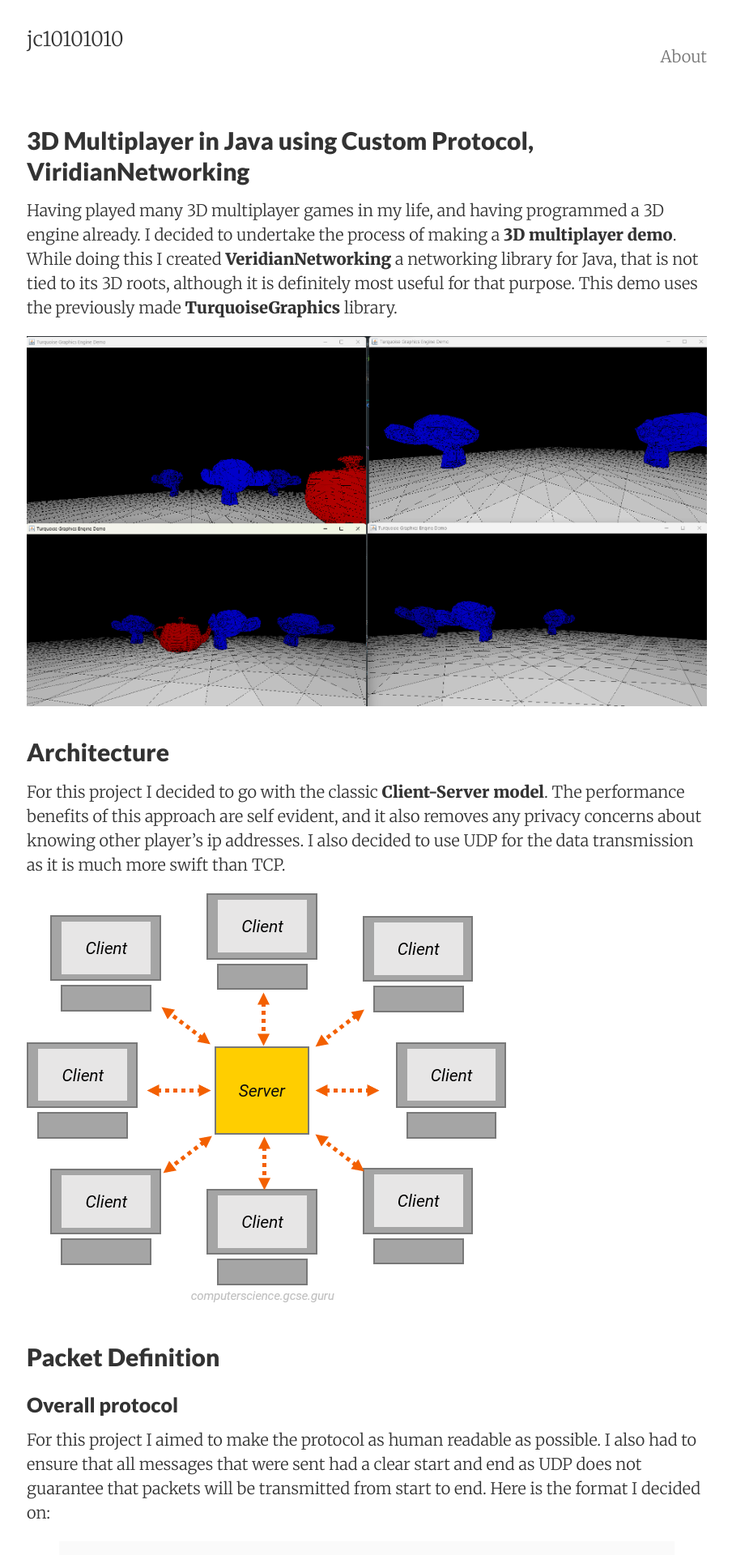
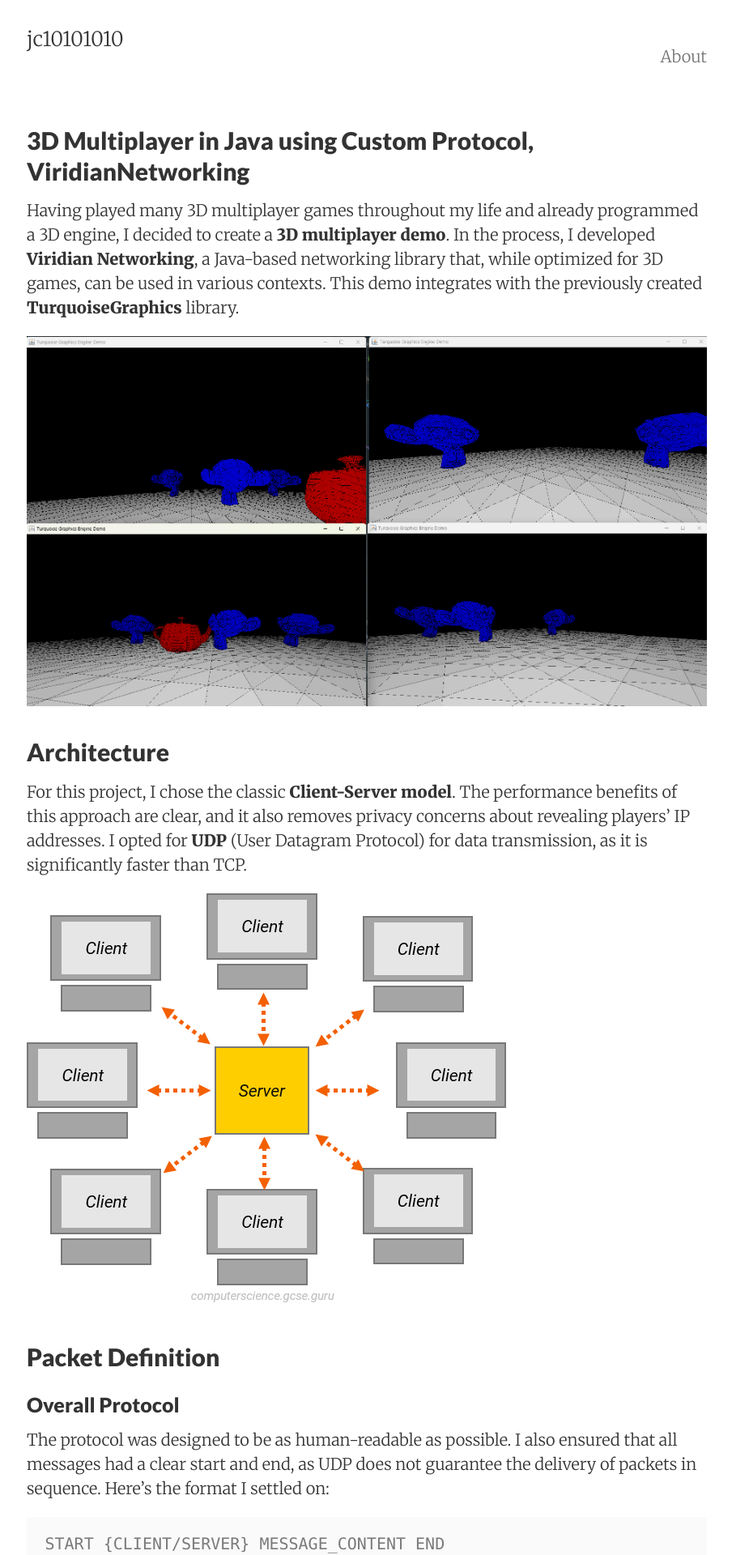
Before and after one commit to jc10101010/jc10101010.github.io, a Jekyll site: the page built from _posts/2024-08-12-multiplayer.md, in a window 1280 px wide. Shown: the top 1920 px of the page at 81% size, without its empty margins (187-1091 px from the left). Built offline with Jekyll 4.4.1, drawn with Linux system fonts in a browser that asks for light colours; some of the changed text lies outside the part shown.

Commit message:
Fixed spelling and grammer

````diff
--- a/_posts/2024-08-12-multiplayer.md
+++ b/_posts/2024-08-12-multiplayer.md
@@ -3,160 +3,147 @@ layout:     page
 title:      3D Multiplayer in Java using Custom Protocol, ViridianNetworking
 summary:    A UDP game networking solution written in Java. Applied in a 3D multiplayer demo.
 categories: jekyll pixyll
+
 ---
 
-Having played many 3D multiplayer games in my life, and having programmed a 3D engine already.
-I decided to undertake the process of making a __3D multiplayer demo__. While doing this I created __VeridianNetworking__
-a networking library for Java, that is not tied to its 3D roots, although it is definitely most useful
-for that purpose. This demo uses the previously made __TurquoiseGraphics__ library.
+Having played many 3D multiplayer games throughout my life and already programmed a 3D engine, I decided to create a **3D multiplayer demo**. In the process, I developed **Viridian Networking**, a Java-based networking library that, while optimized for 3D games, can be used in various contexts. This demo integrates with the previously created **TurquoiseGraphics** library.
 
 ![Multiplayer game image](/images/multiplayer-demo.png)
 
-
 ## Architecture
 
-For this project I decided to go with the classic __Client-Server model__.
-The performance benefits of this approach are self evident, and it also removes any
-privacy concerns about knowing other player's ip addresses. I also decided to use UDP
-for the data transmission as it is much more swift than TCP.
+For this project, I chose the classic **Client-Server model**. The performance benefits of this approach are clear, and it also removes privacy concerns about revealing players' IP addresses. I opted for **UDP** (User Datagram Protocol) for data transmission, as it is significantly faster than TCP.
 
 ![Client Server Network](/images/client-server-network.png)
 
 ## Packet Definition
 
-### Overall protocol
-For this project I aimed to make the protocol as human readable as possible. I also had to ensure that
-all messages that were sent had a clear start and end as UDP does not guarantee that packets
-will be transmitted from start to end. Here is the format I decided on:
-{% highlight  lineanchors %}
+### Overall Protocol
+
+The protocol was designed to be as human-readable as possible. I also ensured that all messages had a clear start and end, as UDP does not guarantee the delivery of packets in sequence. Here's the format I settled on:
+
+```
 START {CLIENT/SERVER} MESSAGE_CONTENT END
+```
 
-Note:
-CLIENT/SERVER refers to the sender of the packet
-MESSAGE_CONTENT refers to the actual data being sent
-{% endhighlight %}
+**Note:**
+- **CLIENT/SERVER** refers to the packet's sender.
+- **MESSAGE_CONTENT** is the actual data being transmitted.
 
-### A typical interaction
-####      Interaction One: Joining A Game
+### A Typical Interaction
+
+#### Interaction One: Joining a Game
+
 ##### Client Sends: The Join Packet
-This is the first packet a client sends to the server, to indicate that it wants
-to be part of the lobby. Essentially this packet is like the computer knocking on the door.
-{% highlight  lineanchors %}
+This is the first packet a client sends to the server, indicating its desire to join the game lobby. It’s like the client knocking on the server's door.
+
+```
 START CLIENT JOIN END
-{% endhighlight %}
+```
+
 ##### Server Sends: The You Joined Packet
-This is the packet the server sends to the client to indicate that
-it is now part of the lobby and can request the current game state data.
-{% highlight  lineanchors %}
+This packet confirms that the client has successfully joined the lobby and can now request the current game state.
+
+```
 START SERVER YOUJOINED END
-{% endhighlight %}
+```
 
+#### Interaction Two: Typical Data Transfer
 
+##### Client Sends: The Set Position and Rotation Packet
+The client sends this packet to inform the server of its current position and rotation in the game world.
 
-
-####      Interaction Two: Typical Data Transfer
-##### Client Sends: The Set Position and Rotation Packet
-This is the packet the client sends to the server to tell the server its current
-position and rotation in the world.
-{% highlight  lineanchors %}
+```
 START CLIENT SET POSITION 2 2 2 END
 START CLIENT SET ROTATION 2.843 -0.342 0.8973 END
-{% endhighlight %}
+```
+
 ##### Client Sends: The Request Packet
-This is the packet the client sends to the server to ask for the current state of the other players
-in the game.
-{% highlight  lineanchors %}
+This packet requests the current state of other players from the server.
+
+```
 START CLIENT REQUEST END
-{% endhighlight %}
+```
 
 ##### Server Sends: The State Position and Rotation Packet
-This is the packet the server sends to the client to inform the client what the position and rotation of some player is.
-The server sends one of these packets for each player other than the client-player. The first number indicates
-the "name" of the player, which is just the id assigned by the server.
-{% highlight  lineanchors %}
+In response, the server sends the position and rotation of other players. The first number indicates the player's name, which is essentially the ID assigned by the server.
+
+```
 START SERVER STATE POSITION 2 1 1 1.5 END
 START SERVER STATE ROTATION 2 2.754 2.32 0.23 END
-{% endhighlight %}
+```
 
 ## Code Samples
+
 ### Server
-The server in this project is __blocking__, constantly waiting to receive a
-packet so it can quickly respond with some packets of its own.
-Here is the main server code:
-{% highlight java lineanchors %}
 
+The server in this project is **blocking**, meaning it waits continuously to receive a packet, then quickly responds before going back to waiting. Here's the main server code:
+
+```java
 /**
-* Performs the main loop of the server
-* Waits to receieve a packet and then responds.
-* then it goes back to waiting.
-*/
+ * Performs the main loop of the server.
+ * Waits to receive a packet and then responds.
+ * Then it goes back to waiting.
+ */
 public void runServer() throws IOException {
     while (true) {
-        //Block until a packet is receieved
+        // Block until a packet is received
         receivePacket();
 
-        //Respond to packet receieved
+        // Respond to the received packet
         generateResponsePacket();
 
-        //Send response packets
-        if (responsePackets.size() != 0) {
+        // Send response packets
+        if (!responsePackets.isEmpty()) {
             for (Packet packet : responsePackets) {
                 sendResponsePacket(packet);
             }
         }
     }
 }
-
-{% endhighlight %}
+```
 
 ### Client
 
-Unlike the server the client is __not blocking__, this means
-that the client is looping ~20 times a second. First the
-client sends any pending messages. Then if it has
-new packets from the server that have not been processed it will process them.
-Here is the main client code:
+Unlike the server, the client is **non-blocking**, meaning it loops around 20 times per second. First, it sends any pending messages. If there are unprocessed packets from the server, it processes them. Here's the main client code:
 
-{% highlight java lineanchors %}
-
+```java
 /**
-* Performs the main loop of the client
-* loops constantly waiting to receieve a packet
-* and then processes it.
-*/
-public void run_client() throws IOException, InterruptedException{
+ * Performs the main loop of the client.
+ * Loops constantly, waiting to receive a packet,
+ * and then processes it.
+ */
+public void run_client() throws IOException, InterruptedException {
     while (true) {
-        //If already in game
+        // If already in the game
         if (has_joined_game) {
-            //Send typical data transfer packets
+            // Send typical data transfer packets
             sendPacket(new ClientSetPositionPacket(player_position));
             sendPacket(new ClientSetRotationPacket(player_rotation));
             sendPacket(new ClientRequestPacket());
         } else {
-            //Send a join packet
+            // Send a join packet
             sendPacket(new ClientJoinPacket());
         }
 
-        //Receieve any pending packets, NOT BLOCKING
+        // Receive any pending packets, NOT BLOCKING
         receivePackets();
 
-        //Process any packets that were pending
+        // Process any pending packets
         while (isPacketAvailable()) {
             processPacket(getFirstPacket());
         }
-
     }
 }
-
-{% endhighlight %}
+```
 
 ### Packets
-As this library was written in Java, all packets are their own Class and inherit from other packets.
-Heres the code for defining the ClientSetPositionPacket packet:
-{% highlight java lineanchors %}
 
+Since this library is written in Java, each packet is its own class and inherits from other packet classes. Here’s the code for the `ClientSetPositionPacket`:
+
+```java
 public class ClientSetPositionPacket extends ClientSetPacket {
-    public Vertex position; //The position being sent in the packet
+    public Vertex position; // The position being sent in the packet
 
     public ClientSetPositionPacket(Vertex position) {
         clientSetType = clientSetTypeEnum.POSITION;
@@ -164,54 +151,50 @@ public class ClientSetPositionPacket extends ClientSetPacket {
     }
 
     /**
-    * This function returns the packet if it were a string.
-    * It relies on the packet inheriting the wrapString function from
-    * it's parents.
-    */
+     * Returns the packet as a string.
+     * This method relies on the packet inheriting the wrapString
+     * function from its parent class.
+     */
     public String toString() {
         return wrapString(position.x + " " + position.y + " " + position.z);
     }
 }
-
-{% endhighlight %}
+```
 
 ### Game Implementation
-Here is an example of how the packets are processed by the client
- in the specific implementation within the 3D demonstration:
 
-{% highlight java lineanchors %}
+Here is an example of how packets are processed by the client in the specific implementation within the 3D demonstration:
 
+```java
 /**
-* Processes an individual Server State Position Packet, moving the mentioned player's render object in game
-*/
+ * Processes an individual Server State Position Packet,
+ * moving the mentioned player's render object in-game.
+ */
 public void processPositionPacket(ServerStatePositionPacket packet) {
-    //Get the data from the packet
+    // Get the data from the packet
     String name = packet.name;
     Vertex player_pos = packet.vertex;
 
-    //If other player already an object in game
-    if (nameToObject.keySet().contains(name)) {
-
-        //Find the object of the other player, and move it
+    // If the other player already has an object in-game
+    if (nameToObject.containsKey(name)) {
+        // Find the object and move it
         RenderObject obj = nameToObject.get(name);
         obj.setPosition(player_pos);
+    } else {
+        // Otherwise, create a new object for the player
+        RenderObject obj = RenderObject.loadObject("data/monkey.obj", "player",
+            new InverseSqrShadow(new Color(0, 0, 255), game_scene),
+            new Vertex(0, 0, 0));
 
-    } else {
-
-        //Otherwise make a new object that represents the player
-        RenderObject obj = RenderObject.loadObject("data/monkey.obj", "player", new InverseSqrShadow(new Color(0,0,255), game_scene), new Vertex(0,0f,0));
-
-        //Add this object to our map and to the Scene
+        // Add this object to our map and the scene
         nameToObject.put(name, obj);
         game_scene.addObject(obj);
-
     }
 }
+```
 
-{% endhighlight %}
-
-Find [the link to the github here.](https://github.com/jc10101010/ViridianNetworking)
+Find [the link to the GitHub here](https://github.com/jc10101010/ViridianNetworking).
 
 ### Future Plans:
-  * Better edge case error handling
-  * A full lobby system
+- Improve edge-case error handling
+- Develop a full lobby system
--- a/_sass/_variables.scss
+++ b/_sass/_variables.scss
@@ -7,7 +7,7 @@ $heading-font-family: 'Lato', 'Helvetica Neue', Helvetica, sans-serif !default;
 $heading-font-weight: 900 !default;
 $heading-line-height: 1.25 !default;
 $monospace-font-family: 'Source Code Pro', Consolas, monospace !default;
-$h1: 2.998rem !default;
+$h1: 2rem !default;
 $h2: 1.5rem !default;
 $h3: 1.25rem !default;
 $h4: 1rem !default;
````
Also changed, not shown: _posts/2023-09-01-chess-bot.md (+63 -76 lines), _posts/2024-01-22-turing-language.md (+92 -92 lines), _posts/2024-06-23-reusable-threed-java.md (+51 -71 lines).
